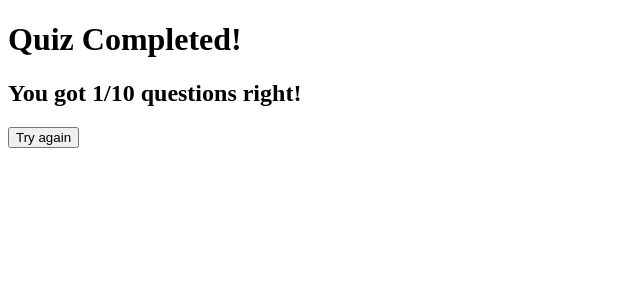
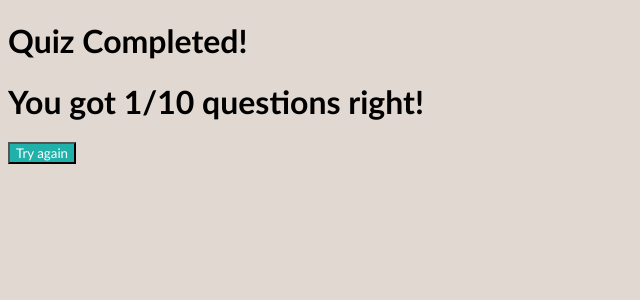
Before and after one commit to TheSriramM/revision_quiz, a Flask app: page /result in a window 1280 px wide. Shown: the top 300 px of the page, without its empty margins (0-640 px from the left). Run offline with Flask 3, Linux system fonts and the light colour scheme; the visitor is signed in with stand-in values (Sample User, id 1).

Commit message:
editing background and more comments

```diff
--- a/static/style.css
+++ b/static/style.css
@@ -1,14 +1,21 @@
 html {
     font-family: 'Trebuchet MS', 'Lucida Sans Unicode', 'Lucida Grande', 'Lucida Sans', Arial, sans-serif;
     /* background-color: aquamarine; */
+    background-color: #E1D9D1;
 }
 
 .headerStyle{
     background-color: darkslategray;
-    color:white;
+    color: white;
     width: 100%;
     height: 100px;
     margin-top: -22px;
     margin-left: -8px;
     padding-right: 16px;
 }
+
+.buttons{
+    background-color: lightseagreen;
+    color:white;
+    font-family: 'Trebuchet MS', 'Lucida Sans Unicode', 'Lucida Grande', 'Lucida Sans', Arial, sans-serif;
+}
--- a/templates/answer.html
+++ b/templates/answer.html
@@ -2,6 +2,7 @@
 <html>
 <head>
     <title>Answer</title>
+    <link rel="stylesheet" href="{{ url_for('static', filename='style.css') }}">
 </head>
 <body>
     {% if correct %}
@@ -11,11 +12,11 @@
     {% endif %}
     {% if not limit %}
         <form action="{{ url_for('show_questions', sub_id=sub_id) }}" method="get">
-            <button type="submit">Next</button>
+            <button class="buttons" type="submit">Next</button>
         </form>
     {% else %}
         <form action="{{ url_for('result') }}" method="get">
-            <button type="submit">Next</button>
+            <button class="buttons" type="submit">Next</button>
         </form>
     {% endif %}
 </body>
--- a/templates/question.html
+++ b/templates/question.html
@@ -2,6 +2,7 @@
 <html>
 <head>
     <title>Question</title>
+    <link rel="stylesheet" href="{{ url_for('static', filename='style.css') }}">
 </head>
 <body>
     <h1>{{ questions['question'] }}</h1>
@@ -10,8 +11,9 @@
             <input type="radio" name="selected_option" value="{{ option['answer'] }}" required>
             {{ option['answer'] }}<br>
         {% endfor %}
+        <br>
         <input type="hidden" name="question_id" value="{{ questions['id'] }}">
-        <button style="background-color: lightseagreen;color:white;" type="submit">Submit</button>
+        <button class="buttons" type="submit">Submit</button>
     </form>
 </body>
 </html>
--- a/templates/result.html
+++ b/templates/result.html
@@ -2,12 +2,13 @@
 <html>
 <head>
     <title>Result</title>
+    <link rel="stylesheet" href="{{ url_for('static', filename='style.css') }}">
 </head>
 <body>
     <h1>Quiz Completed!</h1>
-    <h2>You got {{ cor_answers }}/10 questions right!</h2>
+    <h1>You got {{ cor_answers }}/10 questions right!</h1>
     <form action="{{ url_for('index') }}" method="get">
-        <button type="submit">Try again</button>
+        <button class="buttons" type="submit">Try again</button>
     </form>
 </body>
 </html>
--- a/website.py
+++ b/website.py
@@ -5,6 +5,7 @@ from flask import Flask, session, request, render_template, redirect, url_for
 import sqlite3
 import random
 
+# Variable declarations
 DATABASE = "quiz.db"
 ans_list = []
 app = Flask(__name__)
@@ -21,6 +22,7 @@ def db_connect():
 def index():
     # Main page where categories are shown
     cursor = db_connect()
+    # Get the category data
     query = "SELECT * FROM categories"
     cursor.execute(query)
     categories = cursor.fetchall()
@@ -35,7 +37,7 @@ def quiz(sub_id):
     cursor.execute(query, (sub_id,))
     questions = cursor.fetchall()
     random.shuffle(questions)
-    # Start with the first question
+    # Define session variables that are user specific before the questions are displayed
     session["cur_question_index"] = 0
     session['questions'] = [dict(q) for q in questions]
     session["category"] = sub_id
@@ -44,20 +46,26 @@ def quiz(sub_id):
     cursor.close()
     return redirect(url_for('show_questions', sub_id=sub_id))
 
+# Create a route with the sub_id at the end
 @app.route('/questions/<int:sub_id>')
 # Function to show the questions for the selected subject
 def show_questions(sub_id):
     cursor = db_connect()
+    # Get the session variables
     cur_question_index = session.get("cur_question_index", 0)
     questions = session.get("questions")
+    # Get the specific question that needs to be displayed
     question = questions[cur_question_index]
     query = "SELECT * FROM ans_options WHERE question_id = ?"
-    ans_options = cursor.execute(query, (question['id'],)).fetchall()
+    cursor.execute(query, (question['id'],))
+    ans_options = cursor.fetchall()
     options_text = list(ans_options)
+    # Shuffle the answer options
     random.shuffle(options_text)
     cursor.close()
     return render_template('question.html', questions=question, options=options_text)
 
+# Route to manage inputs on the web server
 @app.route('/answer', methods=['POST'])
 def answer():
     question_id = request.form['question_id']
```
